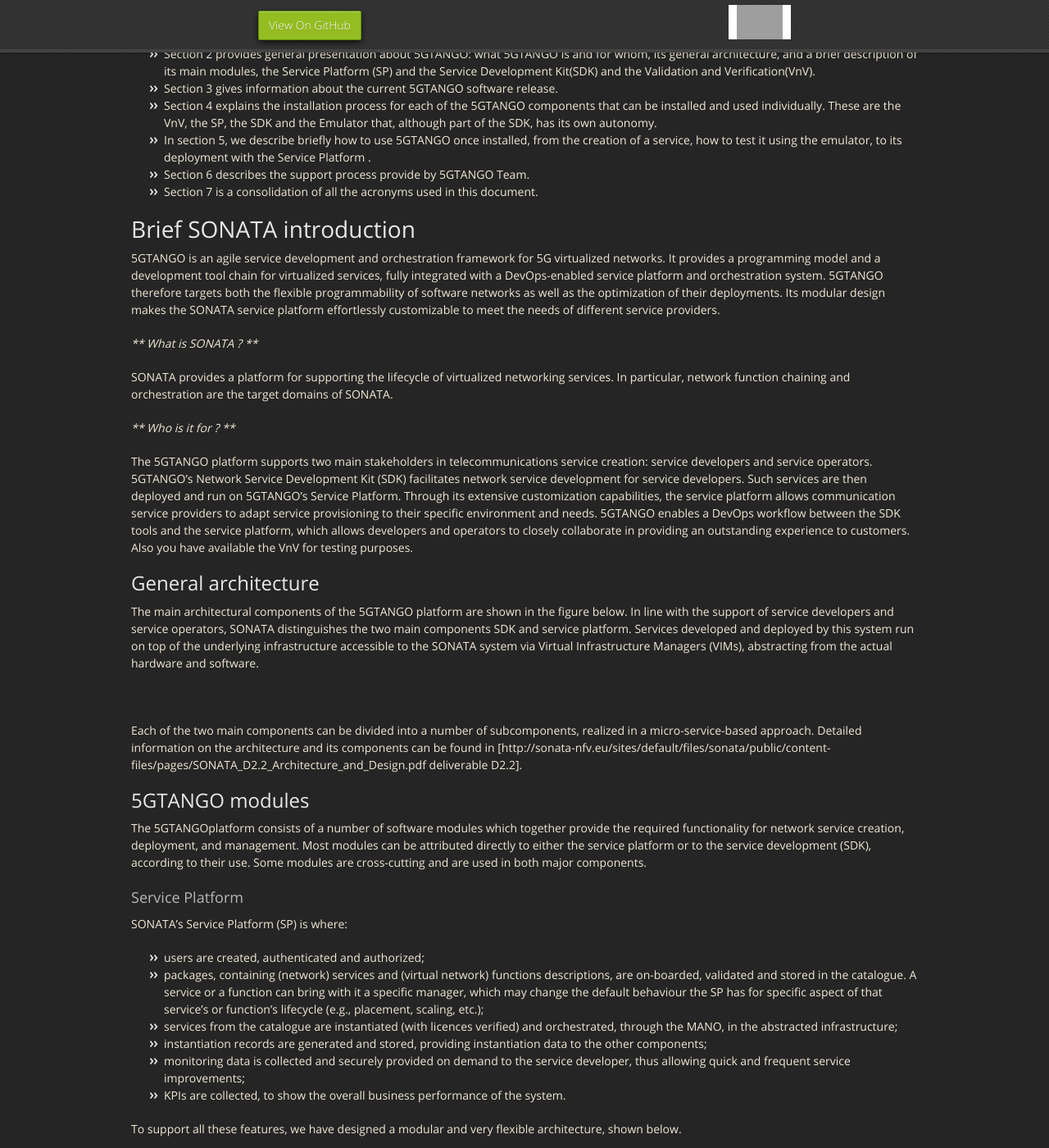
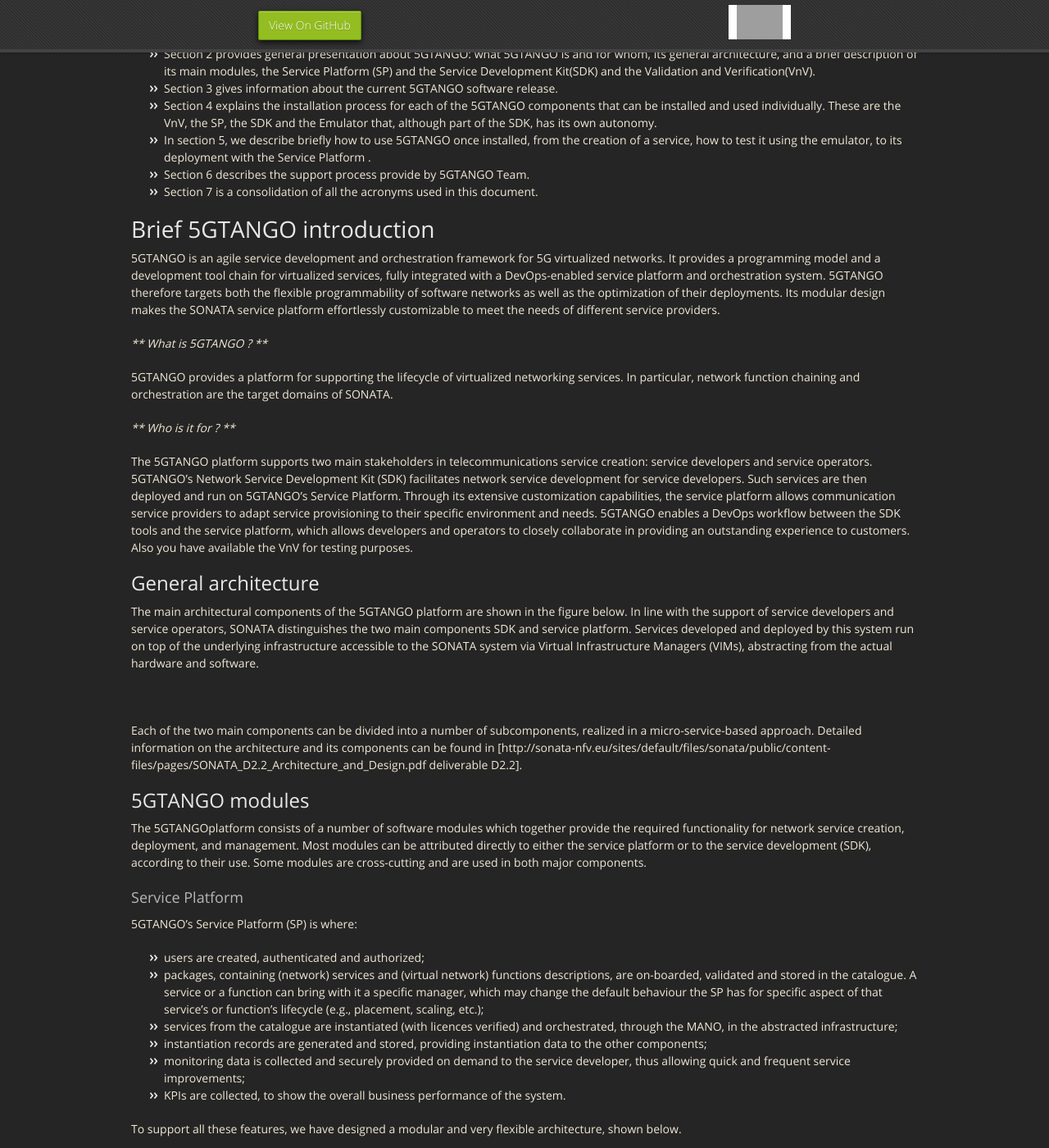
Before and after one commit to sonata-nfv/sonata-nfv.github.io, a Jekyll site: the page built from index.md, in a window 1280 px wide and 1400 px high, scrolled down 902 px. Shown: the whole window at 82% size. Built offline with Jekyll 4.4.1, drawn with Linux system fonts in a browser that asks for light colours; nearby versions of some CDN libraries; some of the changed text lies outside the part shown; grey boxes are pictures that could not be loaded.

Commit message:
update index

```diff
--- a/index.md
+++ b/index.md
@@ -24,13 +24,13 @@ This quick guide is organized in the following manner:
 * Section 6 describes the support process provide by 5GTANGO Team.
 * Section 7 is a consolidation of all the acronyms used in this document.
 
-# Brief SONATA introduction
+# Brief 5GTANGO introduction
 
 5GTANGO is an agile service development and orchestration framework for 5G virtualized networks. It provides a programming model and a development tool chain for virtualized services, fully integrated with a DevOps-enabled service platform and orchestration system. 5GTANGO therefore targets both the flexible programmability of software networks as well as the optimization of their deployments. Its modular design makes the SONATA service platform effortlessly customizable to meet the needs of different service providers.
 
-*** What is SONATA ? ***
+*** What is 5GTANGO ? ***
 
-SONATA provides a platform for supporting the lifecycle of virtualized networking services. In particular, network function chaining and orchestration are the target domains of SONATA.
+5GTANGO provides a platform for supporting the lifecycle of virtualized networking services. In particular, network function chaining and orchestration are the target domains of SONATA.
 
 *** Who is it for ? ***
 
@@ -50,7 +50,7 @@ The 5GTANGOplatform consists of a number of software modules which together prov
 
 ### Service Platform
 
-SONATA's Service Platform (SP) is where:
+5GTANGO's Service Platform (SP) is where:
 
 * users are created, authenticated and authorized;
 * packages, containing (network) services and (virtual network) functions descriptions, are on-boarded, validated and stored in the catalogue. A service or a function can bring with it a specific manager, which may change the default behaviour the SP has for specific aspect of that service's or function's lifecycle (e.g., placement, scaling, etc.);
```
Also changed, not shown: other parts of index.md (+7 -0 lines).
